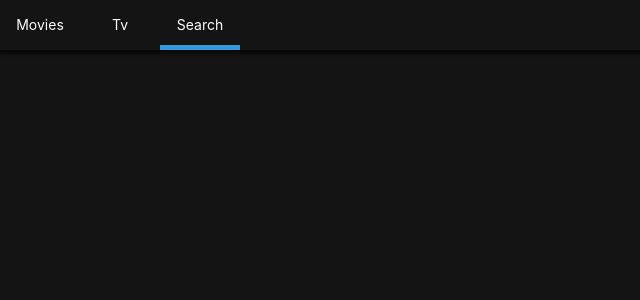
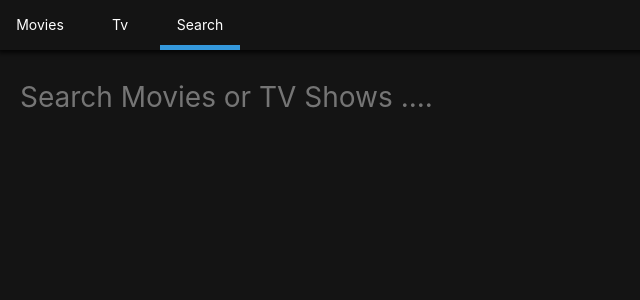
Before and after one commit to jjunici/nomflix, a React (Create React App) app: page /search in a window 1280 px wide. Shown: the top 300 px of the page, without its empty margins (0-640 px from the left). Built offline with nearby package versions, Linux system fonts and the light colour scheme.

Commit message:
edited SearchPresenter and SearchContainer

```diff
--- a/src/Routes/Home/HomePresenter.js
+++ b/src/Routes/Home/HomePresenter.js
@@ -4,7 +4,7 @@ import styled from "styled-components";
 import Section from "Components/Section";
 import Loader from "Components/Loader";
 const Container = styled.div`
-    padding:0px 10px;
+    padding:0px 20px;
 `;
 
 const HomePresenter = ({nowPlaying,popular,upcoming,loading,error}) =>
--- a/src/Routes/Search/SearchContainer.js
+++ b/src/Routes/Search/SearchContainer.js
@@ -12,11 +12,21 @@ export default class SearchContainer extends React.Component{
         error:null
     }
 
-    handleSubmit=()=>{
+    handleSubmit=(event)=>{
+        event.preventDefault();
         const {searchTerm} = this.state;
         if(searchTerm!==""){
             this.searchByTerm();
         }
+    }
+
+    updateTerm = (event) =>{
+        const {
+            target:{value}
+        } = event;
+       this.setState({
+           searchTerm:value
+       })
     }
     searchByTerm=async()=>{
         const {searchTerm} = this.state;
@@ -57,6 +67,7 @@ export default class SearchContainer extends React.Component{
                 loading={loading}
                 error={error}
                 handleSubmit={this.handleSubmit}
+                updateTerm={this.updateTerm}
             />
         )
     }
--- a/src/Routes/Search/SearchPresenter.js
+++ b/src/Routes/Search/SearchPresenter.js
@@ -1,8 +1,48 @@
 import React from "react";
 import PropTypes from "prop-types";
 import styled from "styled-components";
+import Loader from "Components/Loader";
+import Section from "Components/Section";
+const Container = styled.div`
+    padding:0px 20px;
+`;
+const Form = styled.form`
+    margin-bottom:50px;
+    width:100%;
+`;
+const Input = styled.input`
+    all:unset;
+    font-size:28px;
+    width:100%;
 
-const SearchPresenter = ({movieResults,tvResults,loading,error,searchTerm,handleSubmit}) => null;
+`;
+
+const SearchPresenter = ({movieResults,tvResults,loading,error,searchTerm,handleSubmit,updateTerm}) =>
+    <Container>
+        <Form onSubmit={handleSubmit}>
+            <Input placeholder="Search Movies or TV Shows ...." value={searchTerm} onChange={updateTerm}/>
+        </Form>
+        {loading ? (
+              <Loader />
+         ) : (
+      <>
+        {movieResults && movieResults.length > 0 && (
+          <Section title="Movie Results">
+            {movieResults.map(movie => (
+              <span key={movie.id}>{movie.title}</span>
+            ))}
+          </Section>
+        )}
+        {tvResults && tvResults.length > 0 && (
+          <Section title="TV Show Results">
+            {tvResults.map(show => (
+              <span key={show.id}>{show.name}</span>
+            ))}
+          </Section>
+        )}
+      </>
+    )}
+    </Container>
 
 SearchPresenter.propTypes={
     movieResults:PropTypes.array,
@@ -10,7 +50,9 @@ SearchPresenter.propTypes={
     loading:PropTypes.bool.isRequired,//반드시 값이 들어와야 하는 prop는 isRequired 해준다
     error:PropTypes.string,
     searchTerm:PropTypes.string,
-    handleSubmit:PropTypes.func.isRequired
+    handleSubmit:PropTypes.func.isRequired,
+    updateTerm:PropTypes.func.isRequired
+
 }//props들의 기본 자료형을 지정해줌
 
 export default SearchPresenter;
--- a/src/Routes/Tv/TVPresenter.js
+++ b/src/Routes/Tv/TVPresenter.js
@@ -4,7 +4,7 @@ import styled from "styled-components";
 import Section from "Components/Section";
 import Loader from "Components/Loader";
 const Container = styled.div`
-    padding: 0px 10px;
+    padding: 0px 20px;
 `;
 const TVPresenter = ({topRated,popular,airingToday,loading,error}) =>
 loading ? (
```
